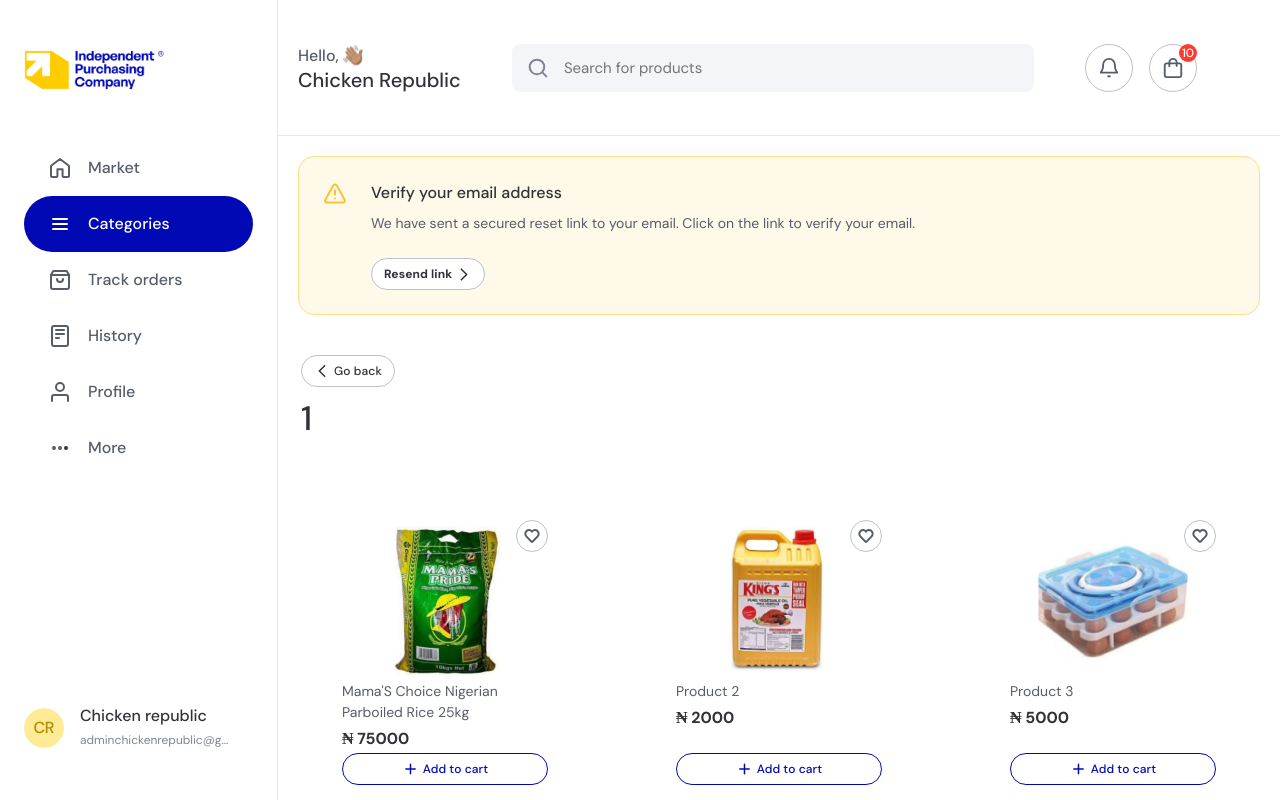
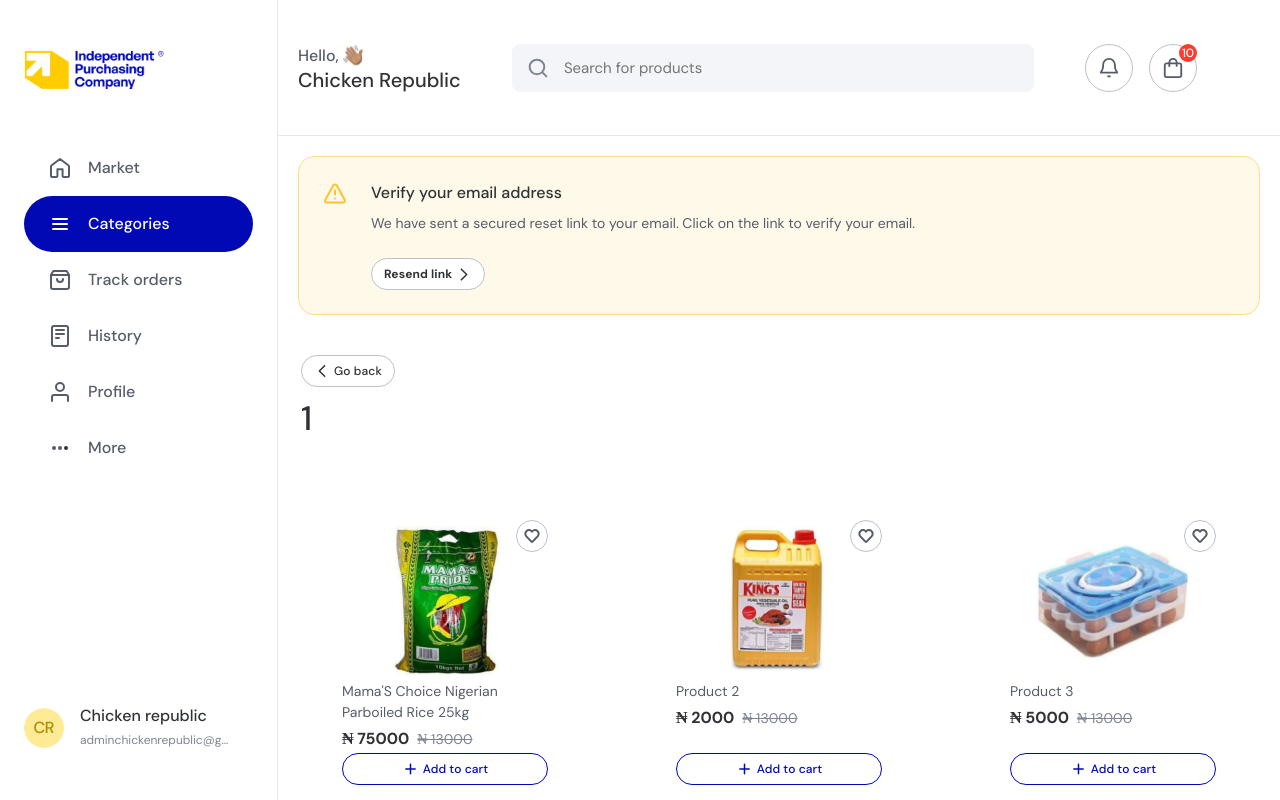
Before and after one commit to kaiser54/ipc-product-main, a Nuxt app: page /dashboard/categories/1 in a window 1280 px wide. Built offline with nearby package versions, Linux system fonts and the light colour scheme.

Commit message:
added slash-price to the product card

```diff
--- a/components/productcard.vue
+++ b/components/productcard.vue
@@ -31,6 +31,7 @@
           </div>
           <div class="productcard-price">
             <p>₦ {{ product.price }}</p>
+            <p class="slashprice">₦ {{ product.slashPrice }}</p>
           </div>
         </div>
       </nuxt-link>
@@ -110,6 +111,7 @@ export default {
       products: [
         {
           name: "Mama'S Choice Nigerian Parboiled Rice 25kg",
+          slashPrice: 13000,
           price: 75000,
           image: "p1.png",
           addedToCart: false,
@@ -117,6 +119,7 @@ export default {
         },
         {
           name: "Product 2",
+          slashPrice: 13000,
           price: 2000,
           image: "p2.png",
           addedToCart: false,
@@ -124,6 +127,7 @@ export default {
         },
         {
           name: "Product 3",
+          slashPrice: 13000,
           price: 5000,
           image: "p3.png",
           addedToCart: false,
@@ -131,6 +135,7 @@ export default {
         },
         {
           name: "Product 4",
+          slashPrice: 13000,
           price: 5000,
           image: "p4.png",
           addedToCart: false,
@@ -157,7 +162,7 @@ export default {
     },
     toggleLike() {
       this.isLiked = !this.isLiked;
-    }
+    },
   },
 };
 </script>
@@ -261,6 +266,11 @@ a {
 
   color: var(--grey-grey2);
 }
+.productcard-price {
+  display: flex;
+  align-items: center;
+  gap: 8px;
+}
 .productcard-price p {
   font-weight: 700;
   font-size: 16px;
@@ -271,6 +281,20 @@ a {
 
   /* Grey/Grey1 */
   color: var(--grey-grey1);
+}
+
+.productcard-price .slashprice {
+  font-weight: 400;
+  font-size: 14px;
+  line-height: 24px;
+  /* identical to box height, or 171% */
+
+  text-align: right;
+  text-decoration-line: line-through;
+
+  /* Grey/Grey3 */
+
+  color: var(--grey-grey3);
 }
 button p {
   font-weight: 500;
--- a/layouts/dashboardview.vue
+++ b/layouts/dashboardview.vue
@@ -89,7 +89,7 @@
         animate="animate__zoomIn"
         title="Check your email address"
         snippet="We have sent a secured reset link to your email. Click on the link to verify your email."
-        buttonText="Resend code"
+        buttonText="Resend link"
         buttonText2="Got it"
         buttonClass="neutral-btn"
         buttonClass2="primary-btn"
```
